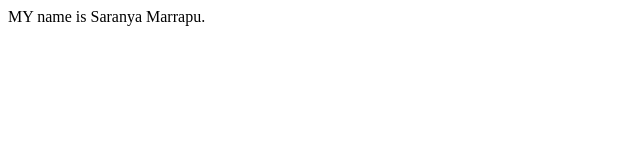
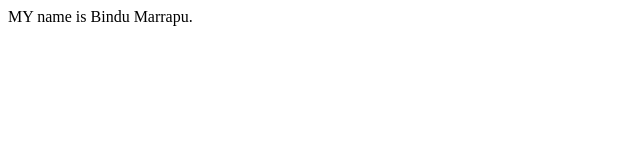
Before and after one commit to bindumarrapu/self, a plain HTML site: page index.html in a window 1280 px wide. Shown: the full height of the page, 0-640 px from the left. Drawn offline with Linux system fonts and the light colour scheme.

Commit message:
Update index.html

```diff
--- a/index.html
+++ b/index.html
@@ -1 +1 @@
-<p> MY name is Saranya Marrapu.</p>
+<p> MY name is Bindu Marrapu.</p>
```
